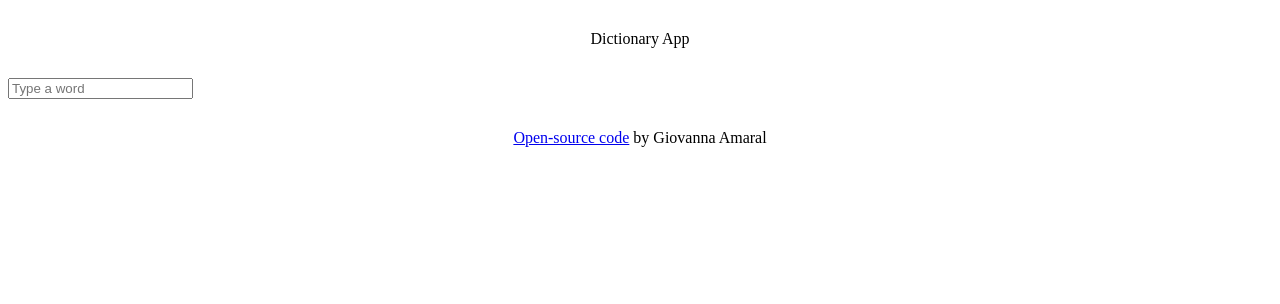
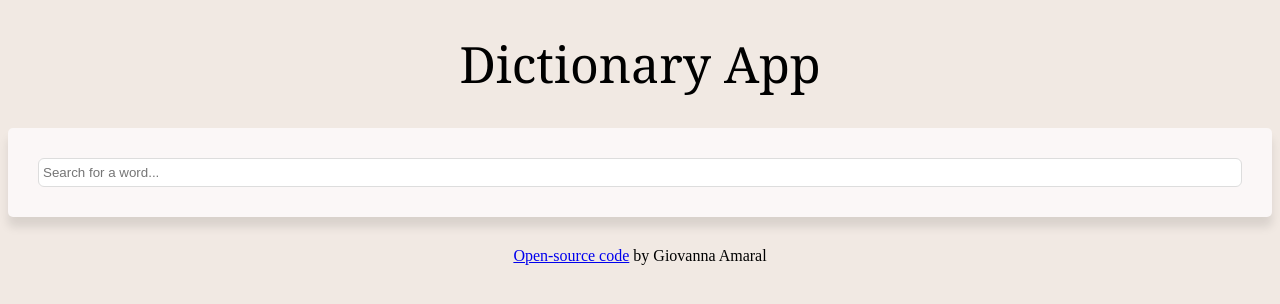
Before and after one commit to giovannamaral/dictionary-project, a React (Create React App) app: page / in a window 1280 px wide. Shown: the top 304 px of the page. Built offline with nearby package versions, Linux system fonts and the light colour scheme; no server answers; the HTML template or start-up script is replaced by a standard one.

Commit message:
Improved user experience and styled the application

```diff
--- a/src/App.css
+++ b/src/App.css
@@ -1,6 +1,12 @@
+body {
+  background: #f1e9e3;
+}
+
 .App header {
   text-align: center;
   margin: 30px 0;
+  font-size: 50px;
+  font-family: Georgia, "Times New Roman", Times, serif;
 }
 
 .App footer {
--- a/src/App.js
+++ b/src/App.js
@@ -5,9 +5,9 @@
   return (
     <div className="App">
       <div className="container">
-        <header> Dictionary App</header>
+        <header>Dictionary App</header>
         <main>
-          <Dictionary />
+          <Dictionary defaultKeyword="love" />
         </main>
         <footer>
           <a
--- a/src/Dictionary.css
+++ b/src/Dictionary.css
@@ -0,0 +1,15 @@
+.Dictionary section {
+  background: #fbf7f7;
+  padding: 30px;
+  border-radius: 5px;
+  box-shadow: 0 10px 10px rgb(0 0 0 /10%);
+  margin: 20px 0;
+}
+
+.Dictionary input {
+  width: 100%;
+  border-radius: 6px;
+  padding: 6px 4px;
+  color: #333;
+  border: 1px solid #ddd;
+}
--- a/src/Dictionary.js
+++ b/src/Dictionary.js
@@ -3,35 +3,51 @@
 import "./Dictionary.css";
 import Results from "./Results.js";
 
-export default function Dictionary() {
-  let [keyword, setKeyword] = useState("");
+export default function Dictionary(props) {
+  let [keyword, setKeyword] = useState(props.defaultKeyword);
   let [results, setResults] = useState(null);
+  let [loaded, setLoaded] = useState(false);
 
   function handleResponse(response) {
     setResults(response.data[0]);
   }
 
-  function search(event) {
-    event.preventDefault();
-
+  function search() {
     let apiUrl = `https://api.dictionaryapi.dev/api/v2/entries/en/${keyword}`;
     axios.get(apiUrl).then(handleResponse);
+  }
+
+  function handleSubmit(event) {
+    event.preventDefault();
+    search();
   }
 
   function handleKeywordChange(event) {
     setKeyword(event.target.value);
   }
 
+  function load() {
+    setLoaded(true);
+    search();
+  }
+
+  if (loaded) {
     return (
       <div className="Dictionary">
-      <form onSubmit={search}>
+        <section>
+          <form onSubmit={handleSubmit}>
             <input
               type="search"
-          placeholder="Type a word"
+              placeholder="Search for a word..."
               onChange={handleKeywordChange}
             />
           </form>
+        </section>
         <Results results={results} />
       </div>
     );
+  } else {
+    load();
+    return "Loading";
   }
+}
--- /dev/null
+++ b/src/Meaning.css
@@ -0,0 +1,14 @@
+.Meaning h3 {
+  font-size: 20px;
+  line-height: 1.5;
+}
+
+.Meaning .definition {
+  font-size: 15px;
+}
+
+.Meaning .example {
+  font-size: 13px;
+  opacity: 0.7;
+  font-style: italic;
+}
--- a/src/Meaning.js
+++ b/src/Meaning.js
@@ -1,22 +1,18 @@
 import React from "react";
+import "./Meaning.css";
 import Synonyms from "./Synonyms";
 
 export default function Meaning(props) {
-  console.log(props);
   return (
     <div className="Meaning">
       <h3>{props.meaning.partOfSpeech}</h3>
       {props.meaning.definitions.map(function (definition, index) {
         return (
           <div key={index}>
-            <p>
-              <strong>Definition:</strong> {definition.definition}
-              <br />
-              <strong>Example: </strong>
-              <em>{definition.example}</em>
-              <br />
-              <Synonyms synonyms={definition.synonyms} />
-            </p>
+            <div className="definition">{definition.definition}</div>
+            <div className="example">{definition.example}</div>
+
+            <Synonyms synonyms={definition.synonyms} />
           </div>
         );
       })}
--- /dev/null
+++ b/src/Phonetic.css
@@ -0,0 +1,23 @@
+.Phonetic {
+  height: 55px;
+}
+
+.Phonetic a {
+  border: 1px solid #ddd;
+  font-size: 13px;
+  text-decoration: none;
+  padding: 10px 15px;
+  margin-right: 10px;
+  border-radius: 20px;
+  transition: all 150ms ease-in-out;
+  color: black;
+}
+
+.Phonetic a:hover {
+  background: purple;
+  color: white;
+}
+
+.Phonetic .text {
+  opacity: 0.5;
+}
--- a/src/Phonetic.js
+++ b/src/Phonetic.js
@@ -1,4 +1,5 @@
 import React from "react";
+import "./Phonetic.css";
 
 export default function Phonetic(props) {
   return (
@@ -6,8 +7,7 @@
       <a href={props.phonetic.audio} target="_blank" rel="noreferrer">
         Listen
       </a>
-      <br />
-      {props.phonetic.text}
+      <span className="text">{props.phonetic.text}</span>
     </div>
   );
 }
--- /dev/null
+++ b/src/Results.css
@@ -0,0 +1,7 @@
+.Results h2 {
+  font-size: 30px;
+  font-weight: bold;
+  font-style: italic;
+  line-height: 1.5;
+  margin-bottom: 15px;
+}
--- a/src/Results.js
+++ b/src/Results.js
@@ -1,11 +1,13 @@
 import React from "react";
 import Meaning from "./Meaning";
 import Phonetic from "./Phonetic";
+import "./Results.css";
 
 export default function Results(props) {
   if (props.results) {
     return (
       <div className="Results">
+        <section>
           <h2>{props.results.word}</h2>
           {props.results.phonetics.map(function (phonetic, index) {
             return (
@@ -14,11 +16,12 @@
               </div>
             );
           })}
+        </section>
         {props.results.meanings.map(function (meaning, index) {
           return (
-            <div key={index}>
+            <section key={index}>
               <Meaning meaning={meaning} />
-            </div>
+            </section>
           );
         })}
       </div>
--- /dev/null
+++ b/src/Synonyms.css
@@ -0,0 +1,10 @@
+.Synonyms {
+  margin: 15px 0;
+  padding: 0;
+}
+
+.Synonyms li {
+  font-size: 13px;
+  display: inline-block;
+  padding-right: 15px;
+}
--- a/src/Synonyms.js
+++ b/src/Synonyms.js
@@ -1,4 +1,5 @@
 import React from "react";
+import "./Synonyms.css";
 
 export default function Synonyms(props) {
   if (props.synonyms) {
```
Lines whose indentation alone changed are shown as unchanged.
